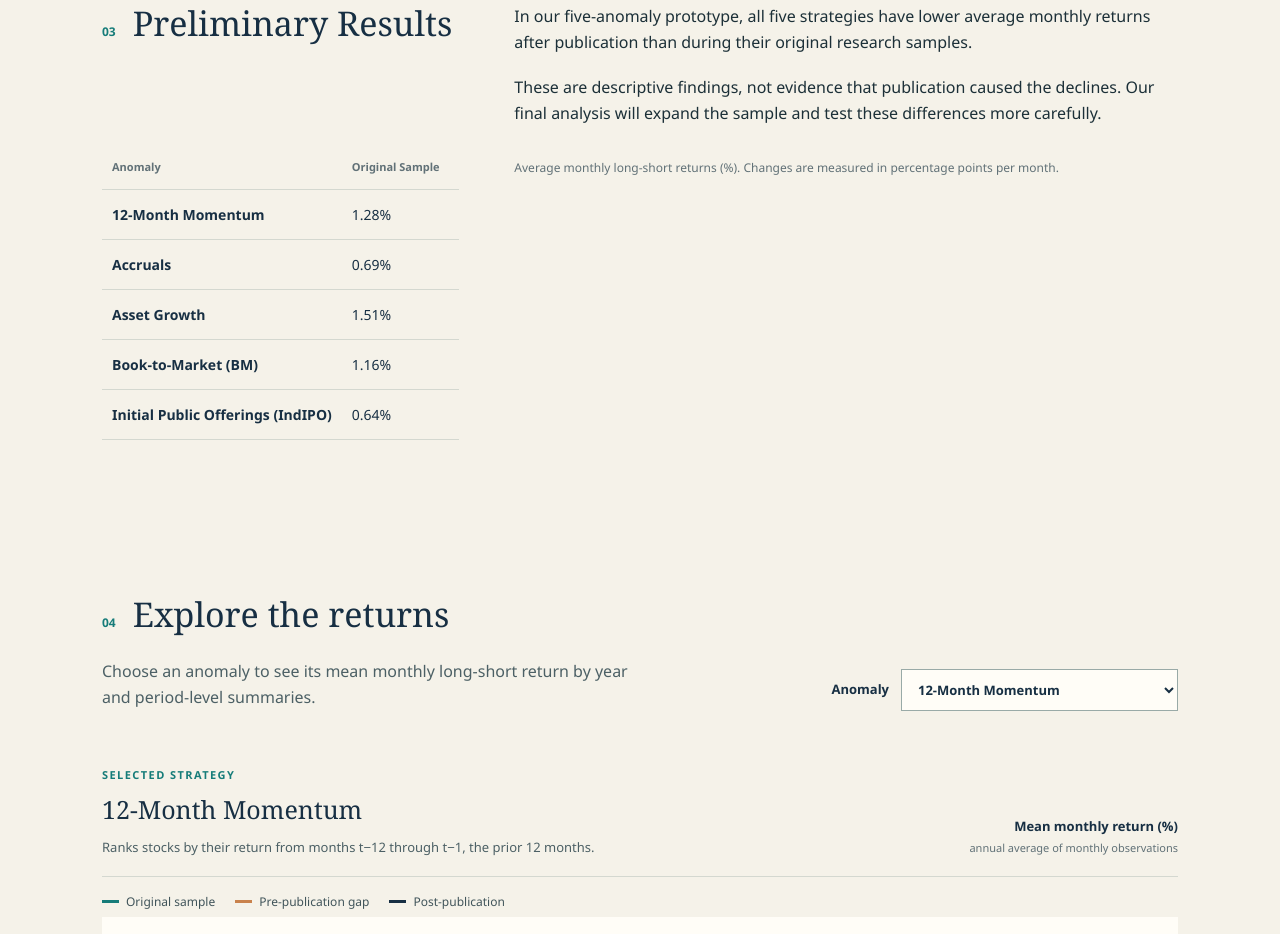
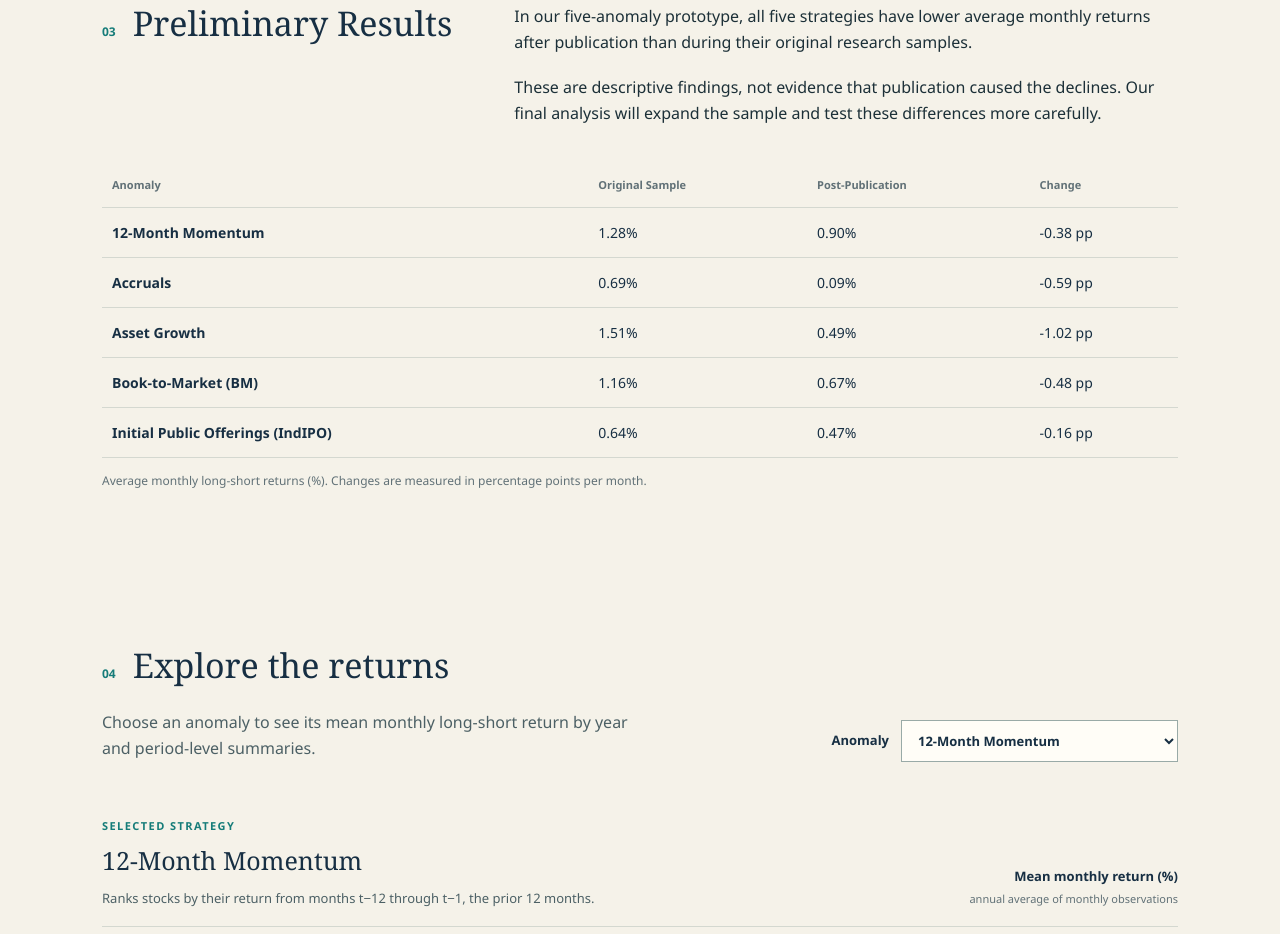
Before and after one commit to iciargorospe/FIN331_FinalProject, a plain HTML site: page index.html in a window 1280 px wide. Shown: the part 1678-2612 px from the top of the page. Drawn offline with Linux system fonts and the light colour scheme.

Commit message:
Fix Results section layout
Add styles for results section to make table full width.

```diff
--- a/styles.css
+++ b/styles.css
@@ -135,3 +135,13 @@ td:first-child { font-weight: 700; }
 @media (prefers-reduced-motion: reduce) {
   html { scroll-behavior: auto; }
 }
+
+/* Results section: make table span full width */
+#results .table-scroll,
+#results .table-note {
+  grid-column: 1 / -1;
+}
+
+#results .table-scroll {
+  margin-top: 18px;
+}
```
